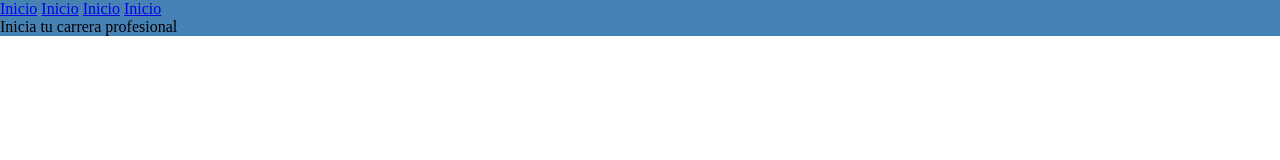
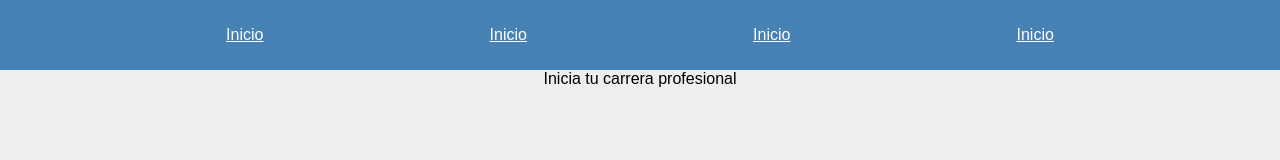
Before and after one commit to AlexCGDesign/pagina-web-alexcg-design, a plain HTML site: page index.html in a window 1280 px wide. Drawn offline with Linux system fonts and the light colour scheme.

Commit message:
agregando mejores estilos al header

```diff
--- a/css/styles.css
+++ b/css/styles.css
@@ -4,6 +4,25 @@
     box-sizing: border-box;
 }
 
+body{
+    background: #eee;
+    font-family: arial;
+}
+
+
 header{
+    display: flex;
+    align-items: center;
+    justify-content: space-evenly;
     background: steelblue;
+    height: 70px;
 }
+
+header a{
+    color: #fff;
+}
+
+.contenedor{
+    height: 500px;
+    text-align: center;
+}
--- a/index.html
+++ b/index.html
@@ -12,9 +12,9 @@
         <a href="#">Inicio</a>
         <a href="#">Inicio</a>
         <a href="#">Inicio</a>
-        <div class="contenedor">
-            Inicia tu carrera profesional
-        </div>
     </header>
+    <div class="contenedor">
+        Inicia tu carrera profesional
+    </div>
 </body>
 </html>
```
